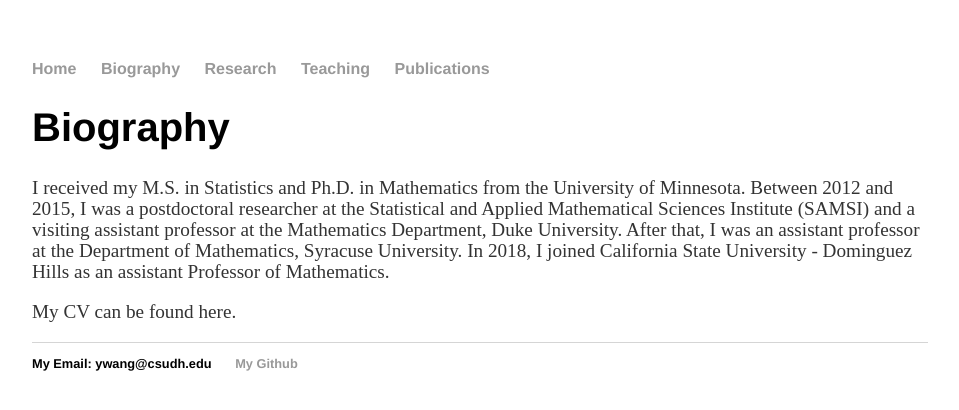
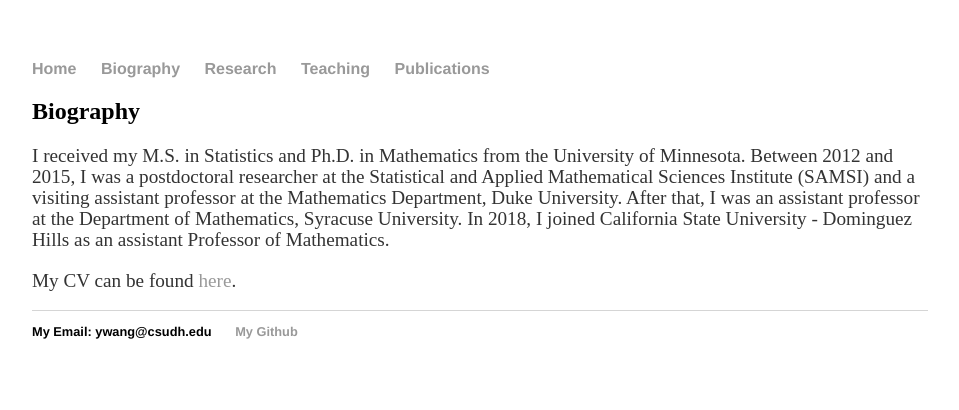
Before and after one commit to mathGrace/mathGrace.github.io, a Jekyll site: the page built from bio.md, in a window 1280 px wide. Shown: the top 410 px of the page, without its empty margins (160-1119 px from the left). Built offline with Jekyll 4.4.1, drawn with Linux system fonts in a browser that asks for light colours.

Commit message:
Update bio.md

```diff
--- a/bio.md
+++ b/bio.md
@@ -2,7 +2,7 @@
 layout: default
 title: Biography
 ---
-# Biography
+## Biography
 
 I received my M.S. in Statistics and Ph.D. in Mathematics from the University of Minnesota.
 Between 2012 and 2015, I was a postdoctoral researcher at the Statistical and
@@ -11,4 +11,4 @@ at the Mathematics Department, Duke University. After that, I was an assistant p
 at the Department of Mathematics, Syracuse University. In 2018, I joined California State
 University - Dominguez Hills as an assistant Professor of Mathematics.
 
-My CV can be found here.
+My CV can be found [here](../cv.pdf).
```
